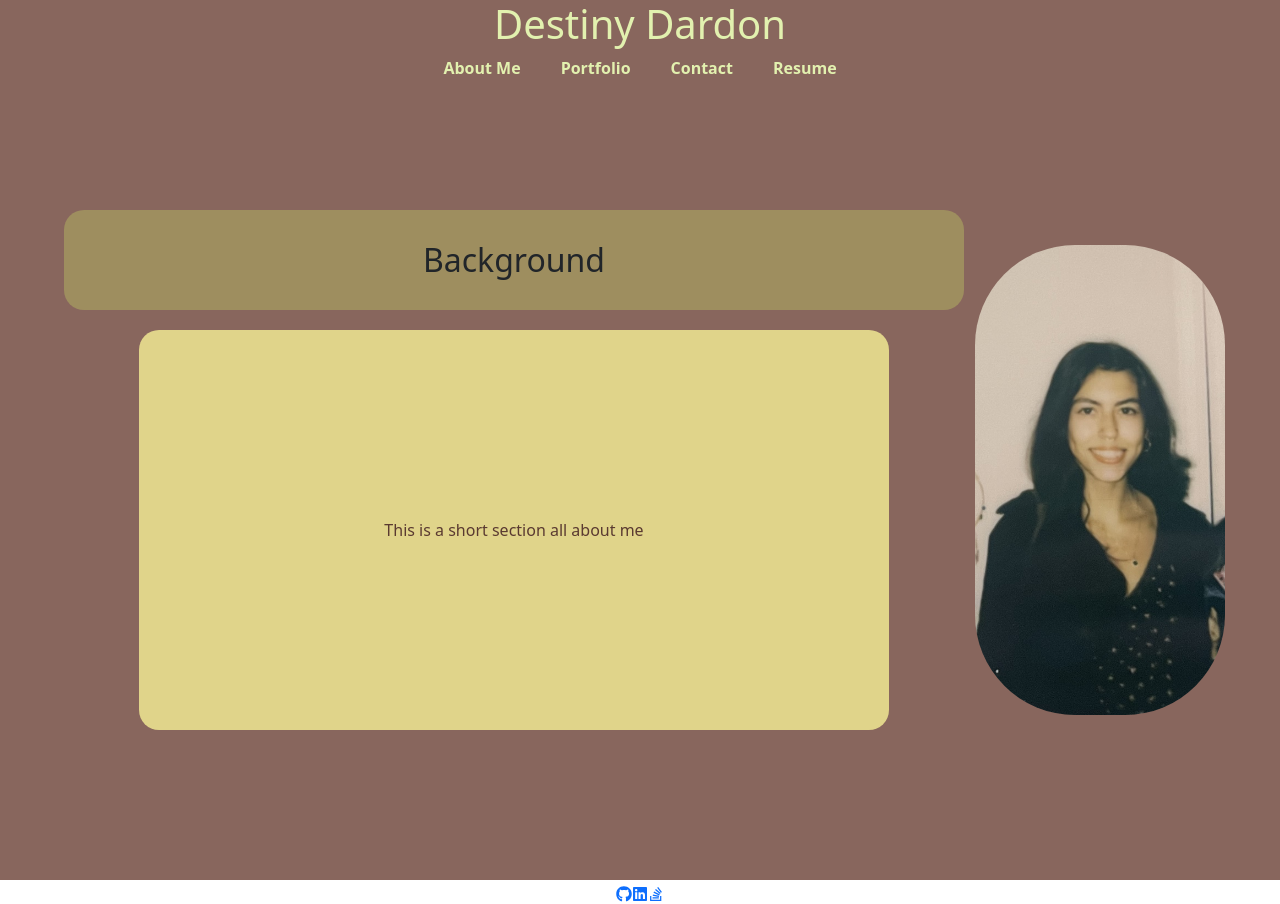
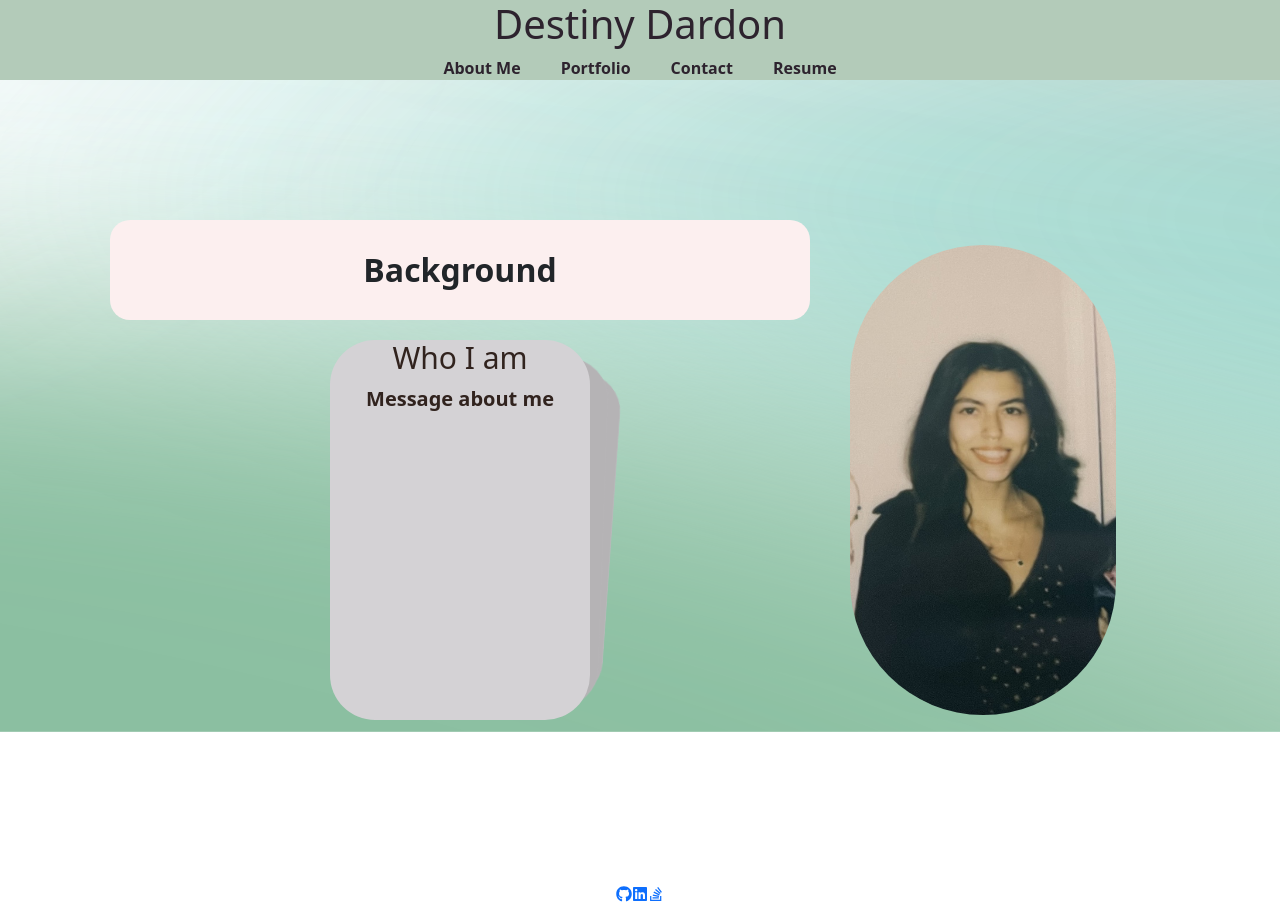
Before and after one commit to destinymarie32601/react-portfolio, a React (Create React App) app: page / in a window 1280 px wide. Built offline with nearby package versions, Linux system fonts and the light colour scheme.

Commit message:
implemented slider cards, as well as lottie animations

```diff
--- a/package.json
+++ b/package.json
@@ -8,12 +8,14 @@
     "@testing-library/react": "^13.4.0",
     "@testing-library/user-event": "^13.5.0",
     "bootstrap": "^5.3.0",
+    "lottie-react": "^2.4.0",
     "react": "^18.2.0",
     "react-bootstrap": "^2.8.0",
     "react-dom": "^18.2.0",
     "react-icons": "^4.10.1",
     "react-scripts": "5.0.1",
     "react-spring": "^9.7.2",
+    "swiper": "^10.0.4",
     "web-vitals": "^2.1.4"
   },
   "scripts": {
--- a/src/App.css
+++ b/src/App.css
@@ -1,35 +1,49 @@
 :root {
-  --color1: #E2F1AF; /* tea green */
-  --color2: #E3D888; /* flax */
-  --color3: #84714f; /* coyote */
-  --color4: #5A3A31; /* rose ebony */
-  --color5: #31231E; /* bistre */
+  --color1: #E2F1AF;
+  /* tea green */
+  --color2: #E3D888;
+  /* flax */
+  --color3: #84714f;
+  /* coyote */
+  --color4: #5A3A31;
+  /* rose ebony */
+  --color5: #31231E;
+  /* bistre */
   --color6: #BCAA99;
   --color7: #88665D;
   --color8: #FFEDDF;
   --color9: #F2F7F2;
   --color10: #D4D2D5;
   --color11: #ABC8C7;
+  --color12:#FCEFEF;
+  --color13: #A1FCDF;
+  --color14: #FCD29F;
+  --color15: #2D232E;
+  --color16: #F6C5AF;
+  --color17:#B3CBB9;
 }
 
 header {
-  background-color: var(--color7);
-  color: var(--color1)
+  background-color: var(--color17);
+  color: var(--color15);
+  z-index: 2;
 }
 
 nav ul {
-  list-style:none;
-  padding:0;
-  margin:0;
+  list-style: none;
+  padding: 0;
+  margin: 0;
 }
-nav ul li{
-  display:inline-block;
+
+nav ul li {
+  display: inline-block;
 }
-nav ul li a{
+
+nav ul li a {
   text-decoration: none;
-  color: var(--color1);
+  color: var(--color15);
   font-weight: bold;
-  padding:20px;
+  padding: 20px;
 }
 
 .App {
@@ -39,92 +53,103 @@ nav ul li a{
   text-align: center;
 
 }
- .about {
+
+.about {
   position: relative;
-  background-color: var(--color7);
-  height:100vh;
+  height: 100vh;
   display: flex;
   align-items: center;
   justify-content: center;
-  overflow:hidden;
- }
- .profile-container{
-  display:flex;
-  max-width:90%;
- }
+  overflow: hidden;
+}
 
- .profile-left{
-  display:flex;
+.profile-container {
+  display: flex;
+  max-width: 90%;
+}
+
+.profile-left {
+  display: flex;
   flex-direction: column;
   align-items: center;
-  margin-right:20px;
- }
- .profile-right{
-  display:flex;
-  align-items:center;
- }
-.profile-title{
+  margin-right: 20px;
+}
+
+.profile-right {
   display: flex;
-  justify-content:center;
   align-items: center;
 }
-.profile-content{
-  display:flex;
+
+.profile-title {
+  display: flex;
   justify-content: center;
   align-items: center;
-  padding:20px;
 }
-.profile-content p{
+
+.profile-content .swiper {
+  width: 300px;
+  height: 420px;
+  padding: 20px;
+  border-radius: 100px;
+}
+
+.profile-content .swiper {
+  display: flex;
+  align-items: center;
+  justify-content: center;
+  border-radius: 18px;
+  font-size: 20px;
+  font-weight: bold;
+  color: var(--color5);
+}
+
+.profile-content .swiper h1 {
+  font-size: 30px;
+}
+
+.profile-content .swiper-slide {
+  background-color: var(--color10);
+  border-radius: 45px;
+}
+
+.profile-title h2 {
   display: flex;
   justify-content: center;
-  align-items:center;
-  background-color: var(--color3);
+  align-items: center;
   border-radius: 20px;
-  font-weight: normal;
-  height: 400px;
-  width: 750px;
-  margin:0;
-  padding:20px;
-  animation: background-color-animation 10s infinite;
+  font-weight: bold;
+  height: 100px;
+  width: 700px;
+  margin: 0;
+  padding: 20px;
+  background-color: var(--color12);
+  z-index: 2;
 }
-.profile-title h2{
-  display: flex;
-  justify-content: center;
-  align-items:center;
-  background-color: var(--color3);
-  border-radius: 20px;
-  font-weight: normal;
-  height: 100px;
-  width: 900px;
-  margin:0;
-  padding:20px;
-  animation: background-color-animation 5s infinite;
+
+.lottie-animation {
+  position: fixed;
+  height:100vh;
+  width:100vw;
+  overflow: hidden;
+  transform: rotate(-90deg) scaleX(2.5) scaleY(8);
+  z-index:1;
 }
+
+
 .profile-image {
   display: flex;
   justify-content: flex-end;
   padding: 20px;
   max-width: 90%;
+  z-index: 2;
+}
 
-}
-.profile-image img{
-  width: 250px;
+.profile-image img {
+  width: 300px;
   height: 470px;
-  border-radius: 100px;
+  border-radius: 150px;
 }
 
 .App-link {
   color: #61dafb;
 }
-
-@keyframes background-color-animation {
-  0% {
-    background-color: var(--color3);
-  }
-  50% {
-    background-color: var(--color2);
-  }
-  100% {
-    background-color: var(--color6);
-  }
-}
--- a/src/App.js
+++ b/src/App.js
@@ -4,10 +4,10 @@ import Footer from './components/Footer';
 import Portfolio from './components/Portfolio';
 import About from './components/About';
 import Contact from './components/Contact';
-import 'bootstrap/dist/css/bootstrap.min.css';
 //import About from './components/About';
 //import Contact from './components/Contact';
 import Resume from './components/Resume';
+import 'bootstrap/dist/css/bootstrap.css';
 import './App.css';
 
 function App() {
--- a/src/components/About.js
+++ b/src/components/About.js
@@ -1,7 +1,16 @@
 import React from 'react';
-import { useSpring, animated } from 'react-spring';
 import { color1, color2, color4 } from './colors';
 import profilePicture from './images/portfolio-picture.PNG';
+import { Swiper, SwiperSlide } from 'swiper/react';
+import Lottie from 'lottie-react';
+import animationData from './images/animation_ljyms67i.json';
+import 'bootstrap/dist/css/bootstrap.min.css';
+
+
+import 'swiper/css';
+import 'swiper/css/effect-cards';
+
+import { EffectCards } from 'swiper/modules';
 
 function About() {
 
@@ -14,12 +23,40 @@ function About() {
             <div className="profile-container">
                 <div className="profile-left">
                     <div className="profile-title">
-                        <h2>Background</h2>
+                    <h2>Background</h2>
+                    <Lottie
+                    animationData={animationData}
+                    loop
+                    autoplay={true}
+                    className="lottie-animation"
+                    />
                     </div>
                     <div className="profile-content">
-                        <p style={descrStyle}>
-                            This is a short section all about me
-                        </p>
+                        <Swiper
+                        effect={'cards'}
+                        grabCursor={true}
+                        modules={[EffectCards]}
+                        className="mySwiper"
+                        >
+                         <SwiperSlide>
+                            <div>
+                                <h1>Who I am</h1>
+                                <p>Message about me</p>
+                            </div>
+                         </SwiperSlide>
+                         <SwiperSlide>
+                            <div>
+                                <h1>My passions</h1>
+                                <p>Passions about me</p>
+                            </div>
+                         </SwiperSlide>
+                         <SwiperSlide>
+                            <div>
+                                <h1>My strengths</h1>
+                                <p>Skills about me</p>
+                            </div>
+                         </SwiperSlide>
+                         </Swiper>
                     </div>
                 </div>
                 <div className="profile-right">
```
Also changed, not shown: src/components/images/animation_ljyms67i.json (added, +1 -0 lines), 1 other file (tests, documents, lock files or other folders).
